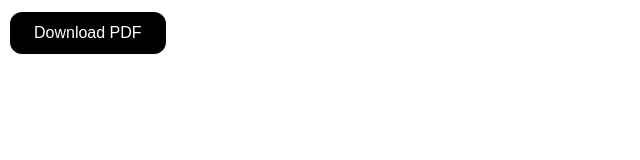
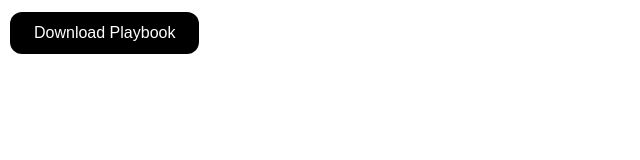
Before and after one commit to Fathimahenna/Downloadpdf, a plain HTML site: page index.html in a window 1280 px wide. Shown: the whole page, without its empty margins (0-640 px from the left). Drawn offline with Linux system fonts and the light colour scheme.

Commit message:
Update index.html

```diff
--- a/index.html
+++ b/index.html
@@ -8,7 +8,7 @@
 </head>
 <body>
 
-<button class="button" onclick="downloadPDF()">Download PDF</button>
+<button class="button" onclick="downloadPDF()">Download Playbook</button>
 
 <script src="script.js"></script>
 
```
